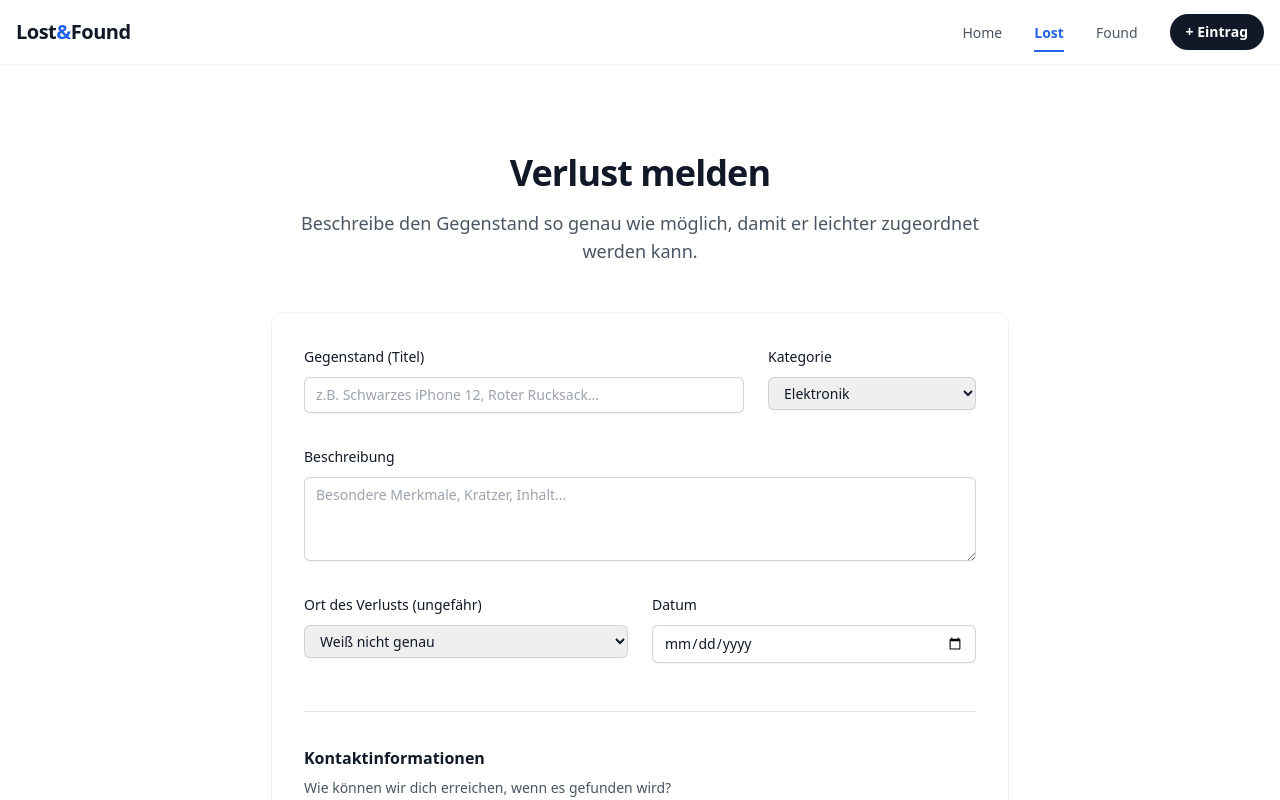
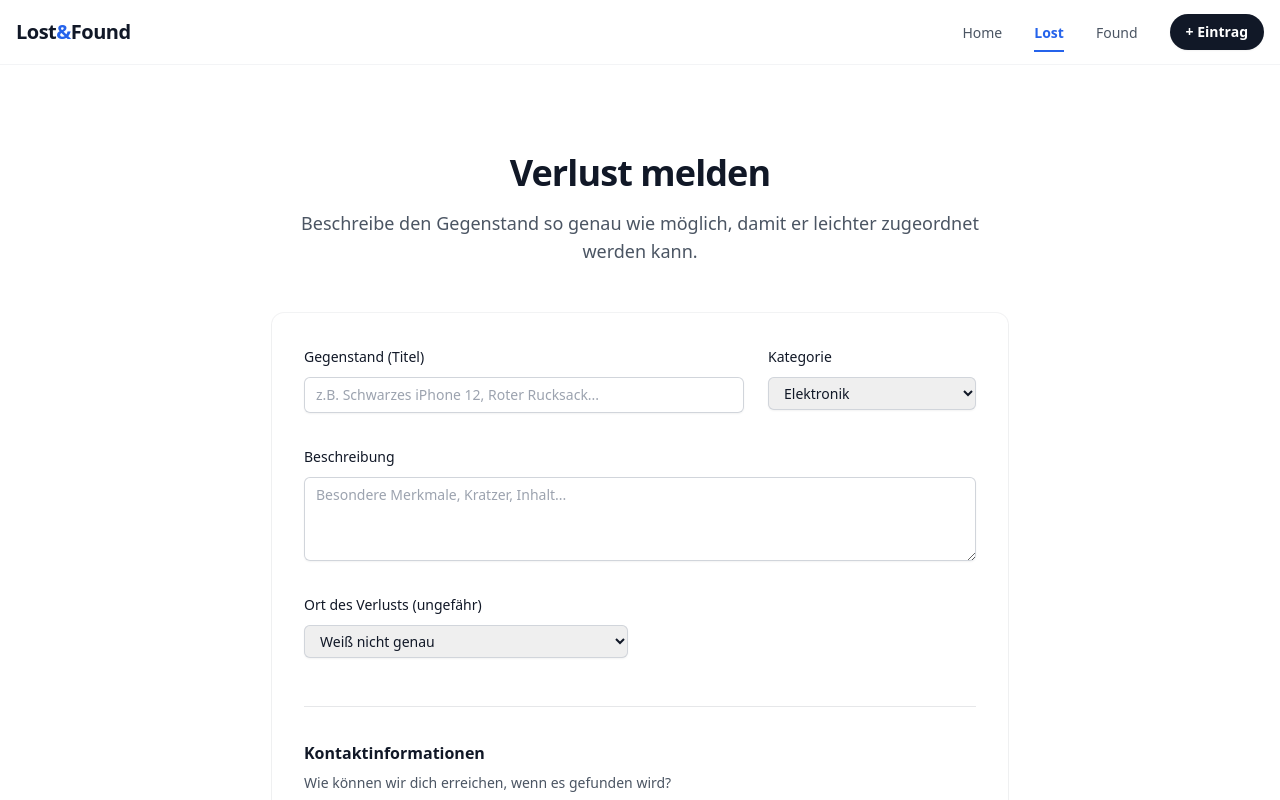
Before and after one commit to DavidNesterovic/lost-and-found-dornbirn, a React (Vite) app: page /lost in a window 1280 px wide. Shown: the top 800 px of the page. Built offline with nearby package versions, Linux system fonts and the light colour scheme; the HTML template or start-up script is replaced by a standard one.

Commit message:
last cleanup

```diff
--- a/src/App.tsx
+++ b/src/App.tsx
@@ -12,9 +12,8 @@ const App = () => {
                 <Route path="/" element={<Home />} />
                 <Route path="/lost" element={<Lost />} />
                 <Route path="/found" element={<Found />} />
+                <Route path="*" element={<NotFound />} />
             </Route>
-
-            <Route path="*" element={<NotFound />} />
         </Routes>
     )
 }
--- a/src/pages/Found.tsx
+++ b/src/pages/Found.tsx
@@ -73,7 +73,7 @@ const Found = () => {
     return (
         <div className="max-w-7xl mx-auto px-4">
             <div className="mb-5">
-                <h1 className="text-2xl font-semibold">Found Items</h1>
+                <h1 className="text-2xl font-semibold">Gefundene Gegenstände</h1>
                 <p className="text-sm text-gray-500">{allItems.length} Einträge</p>
             </div>
 
--- a/src/pages/Lost.tsx
+++ b/src/pages/Lost.tsx
@@ -1,13 +1,11 @@
-import { useState } from "react";
-import { Link } from "react-router-dom";
-import type { FoundItem } from "../types";
-import { addUserFoundItem } from "../storage/foundItemsStorage";
+import {useState} from "react";
+import {Link} from "react-router-dom";
+import type {FoundItem} from "../types";
+import {addUserFoundItem} from "../storage/foundItemsStorage";
 
 const Lost = () => {
-    // State für die Erfolgsmeldung nach dem Absenden
     const [submitted, setSubmitted] = useState(false);
 
-    // Handler für das Formular (simuliert das Absenden)
     const handleSubmit = (e: React.FormEvent<HTMLFormElement>) => {
         e.preventDefault();
 
@@ -27,7 +25,7 @@ const Lost = () => {
         addUserFoundItem(item);
 
         setSubmitted(true);
-        window.scrollTo({ top: 0, behavior: "smooth" });
+        window.scrollTo({top: 0, behavior: "smooth"});
     };
 
     if (submitted) {
@@ -35,18 +33,21 @@ const Lost = () => {
             <div className="min-h-[60vh] flex flex-col items-center justify-center px-4 text-center">
                 <div className="rounded-full bg-green-100 p-6 mb-6">
                     <svg className="h-12 w-12 text-green-600" fill="none" viewBox="0 0 24 24" stroke="currentColor">
-                        <path strokeLinecap="round" strokeLinejoin="round" strokeWidth={2} d="M5 13l4 4L19 7" />
+                        <path strokeLinecap="round" strokeLinejoin="round" strokeWidth={2} d="M5 13l4 4L19 7"/>
                     </svg>
                 </div>
                 <h2 className="text-3xl font-bold text-gray-900 mb-4">Meldung erfolgreich erstellt!</h2>
                 <p className="text-gray-600 max-w-md mx-auto mb-8">
-                    Wir haben deine Verlustmeldung aufgenommen. Sobald jemand einen passenden Gegenstand findet, wirst du benachrichtigt.
+                    Wir haben deine Verlustmeldung aufgenommen. Sobald jemand einen passenden Gegenstand findet, wirst
+                    du benachrichtigt.
                 </p>
                 <div className="flex gap-4">
-                    <Link to="/" className="rounded-xl bg-gray-100 px-6 py-3 text-sm font-semibold text-gray-900 hover:bg-gray-200 transition-colors">
+                    <Link to="/"
+                          className="rounded-xl bg-gray-100 px-6 py-3 text-sm font-semibold text-gray-900 hover:bg-gray-200 transition-colors">
                         Zurück zur Startseite
                     </Link>
-                    <Link to="/found" className="rounded-xl bg-blue-600 px-6 py-3 text-sm font-semibold text-white shadow-sm hover:bg-blue-500 transition-colors">
+                    <Link to="/found"
+                          className="rounded-xl bg-blue-600 px-6 py-3 text-sm font-semibold text-white shadow-sm hover:bg-blue-500 transition-colors">
                         Fundstücke durchsuchen
                     </Link>
                 </div>
@@ -57,7 +58,6 @@ const Lost = () => {
     return (
         <div className="max-w-3xl mx-auto px-4 py-12 sm:py-16">
 
-            {/* Header Section */}
             <div className="text-center mb-12">
                 <h1 className="text-3xl font-bold tracking-tight text-gray-900 sm:text-4xl">
                     Verlust melden
@@ -67,18 +67,15 @@ const Lost = () => {
                 </p>
             </div>
 
-            {/* Formular Container */}
             <div className="bg-white shadow-sm ring-1 ring-gray-900/5 sm:rounded-xl md:col-span-2">
                 <form onSubmit={handleSubmit} className="px-4 py-6 sm:p-8">
                     <div className="grid grid-cols-1 gap-x-6 gap-y-8 sm:grid-cols-6">
 
-                        {/* 1. Was wurde verloren? */}
                         <div className="sm:col-span-4">
                             <label htmlFor="title" className="block text-sm font-medium leading-6 text-gray-900">
                                 Gegenstand (Titel)
                             </label>
                             <div className="mt-2">
-                                {/* HIER GEÄNDERT: px-3 hinzugefügt */}
                                 <input
                                     type="text"
                                     name="title"
@@ -95,7 +92,6 @@ const Lost = () => {
                                 Kategorie
                             </label>
                             <div className="mt-2">
-                                {/* HIER GEÄNDERT: px-3 hinzugefügt */}
                                 <select
                                     id="category"
                                     name="category"
@@ -116,7 +112,6 @@ const Lost = () => {
                                 Beschreibung
                             </label>
                             <div className="mt-2">
-                                {/* HIER GEÄNDERT: px-3 hinzugefügt */}
                                 <textarea
                                     id="description"
                                     name="description"
@@ -127,13 +122,11 @@ const Lost = () => {
                             </div>
                         </div>
 
-                        {/* 2. Wann und Wo? */}
                         <div className="sm:col-span-3">
                             <label htmlFor="location" className="block text-sm font-medium leading-6 text-gray-900">
                                 Ort des Verlusts (ungefähr)
                             </label>
                             <div className="mt-2">
-                                {/* HIER GEÄNDERT: px-3 hinzugefügt */}
                                 <select
                                     id="location"
                                     name="location"
@@ -149,25 +142,10 @@ const Lost = () => {
                             </div>
                         </div>
 
-                        <div className="sm:col-span-3">
-                            <label htmlFor="date" className="block text-sm font-medium leading-6 text-gray-900">
-                                Datum
-                            </label>
-                            <div className="mt-2">
-                                {/* HIER GEÄNDERT: px-3 hinzugefügt */}
-                                <input
-                                    type="date"
-                                    name="date"
-                                    id="date"
-                                    className="block w-full rounded-md border-0 py-1.5 px-3 text-gray-900 shadow-sm ring-1 ring-inset ring-gray-300 focus:ring-2 focus:ring-inset focus:ring-blue-600 sm:text-sm sm:leading-6"
-                                />
-                            </div>
-                        </div>
-
-                        {/* 3. Kontakt */}
                         <div className="col-span-full border-t border-gray-900/10 pt-8 mt-4">
                             <h2 className="text-base font-semibold leading-7 text-gray-900">Kontaktinformationen</h2>
-                            <p className="mt-1 text-sm leading-6 text-gray-600">Wie können wir dich erreichen, wenn es gefunden wird?</p>
+                            <p className="mt-1 text-sm leading-6 text-gray-600">Wie können wir dich erreichen, wenn es
+                                gefunden wird?</p>
                         </div>
 
                         <div className="sm:col-span-4">
@@ -175,7 +153,6 @@ const Lost = () => {
                                 Dein Name
                             </label>
                             <div className="mt-2">
-                                {/* HIER GEÄNDERT: px-3 hinzugefügt */}
                                 <input
                                     type="text"
                                     name="contact-name"
@@ -191,7 +168,6 @@ const Lost = () => {
                                 E-Mail Adresse
                             </label>
                             <div className="mt-2">
-                                {/* HIER GEÄNDERT: px-3 hinzugefügt */}
                                 <input
                                     id="email"
                                     name="email"
@@ -203,7 +179,6 @@ const Lost = () => {
                         </div>
                     </div>
 
-                    {/* Action Buttons */}
                     <div className="mt-8 flex items-center justify-end gap-x-6 border-t border-gray-900/10 pt-8">
                         <Link to="/" className="text-sm font-semibold leading-6 text-gray-900 hover:text-gray-700">
                             Abbrechen
--- a/src/pages/NotFound.tsx
+++ b/src/pages/NotFound.tsx
@@ -2,7 +2,7 @@ import { Link } from 'react-router-dom'
 
 const NotFound = () => {
     return (
-        <div className="p-8">
+        <div className="max-w-7xl mx-auto px-4">
             <h1 className="text-2xl font-bold">404</h1>
             <p className="mt-2 text-gray-600">
                 Seite nicht gefunden
```
Also changed, not shown: src/components/Navbar.tsx (+0 -15 lines).
